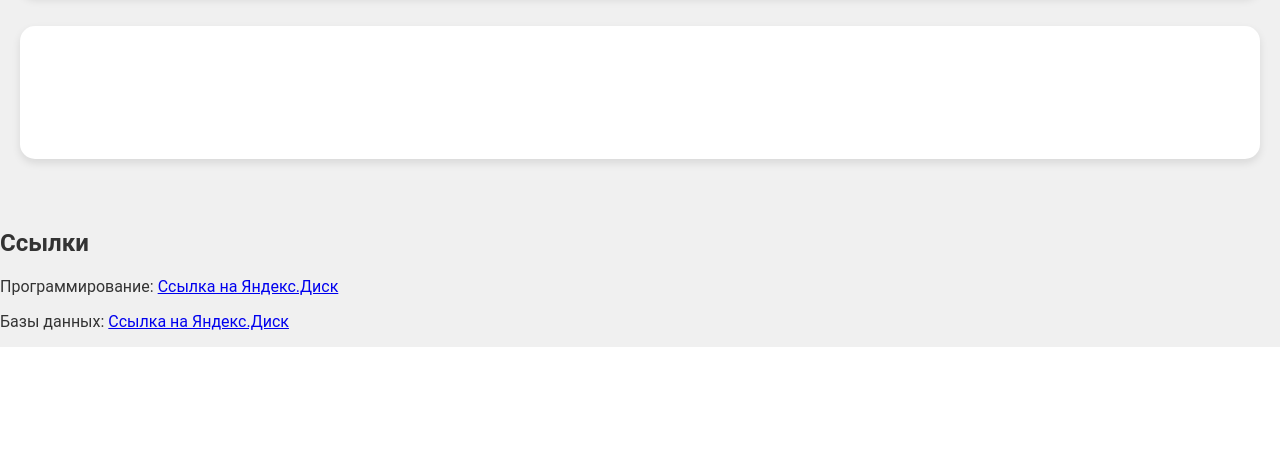
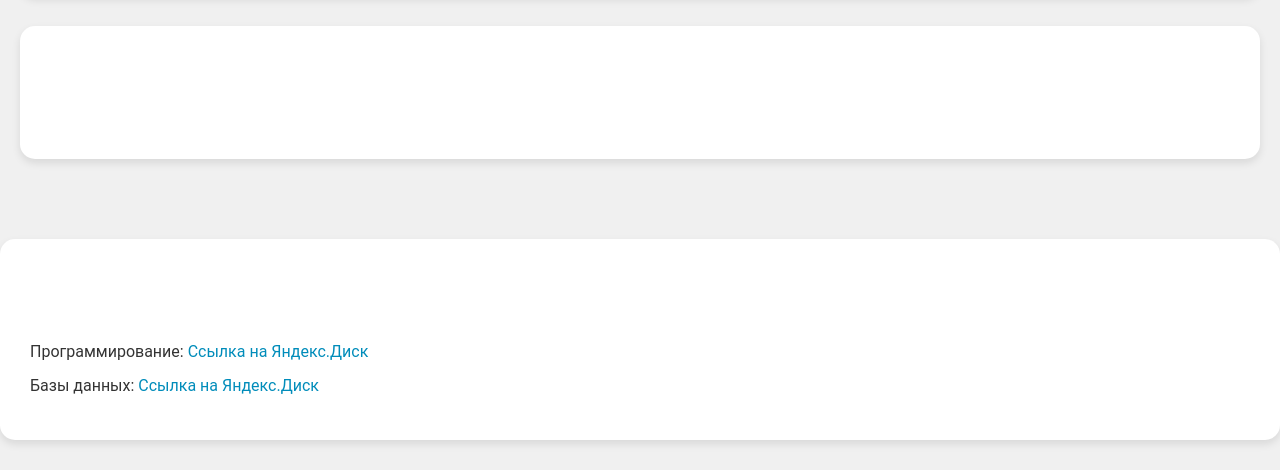
Before and after one commit to dmitriyg0r/prdsite, a PHP site: page /downloads/downloads.html in a window 1280 px wide. Shown: the part 536-1006 px from the top of the page. Before the commit the page ends 883 px from the top, so only its background shows below. Run offline with PHP 8.4, Linux system fonts and the light colour scheme.

Commit message:
обнова для ссылок

```diff
--- a/downloads/downstyle.css
+++ b/downloads/downstyle.css
@@ -232,6 +232,45 @@ body.dark-theme .file-category li a {
     to { opacity: 1; }
 }
 
-.upload-section, .download-section, .file-category {
+.upload-section, .download-section, .file-category, .links {
     animation: fadeIn 0.5s ease-in-out;
 }
+
+/* Стили для секции ссылок */
+.links {
+    margin: 30px 0;
+    padding: 30px;
+    background-color: var(--table-background);
+    border-radius: 15px;
+    box-shadow: var(--text-container-shadow);
+    transition: all 0.3s ease;
+}
+
+.links:hover {
+    transform: translateY(-5px);
+    box-shadow: 0 10px 20px rgba(0, 0, 0, 0.1);
+}
+
+.links h2 {
+    margin-bottom: 25px;
+    color: var(--header-text);
+    font-size: 24px;
+    text-align: center;
+    text-transform: uppercase;
+    letter-spacing: 2px;
+}
+
+.links p {
+    margin: 15px 0;
+    color: var(--text-color);
+}
+
+.links a {
+    color: var(--button-background);
+    text-decoration: none;
+    transition: color 0.3s ease;
+}
+
+.links a:hover {
+    color: var(--button-hover);
+}
```
